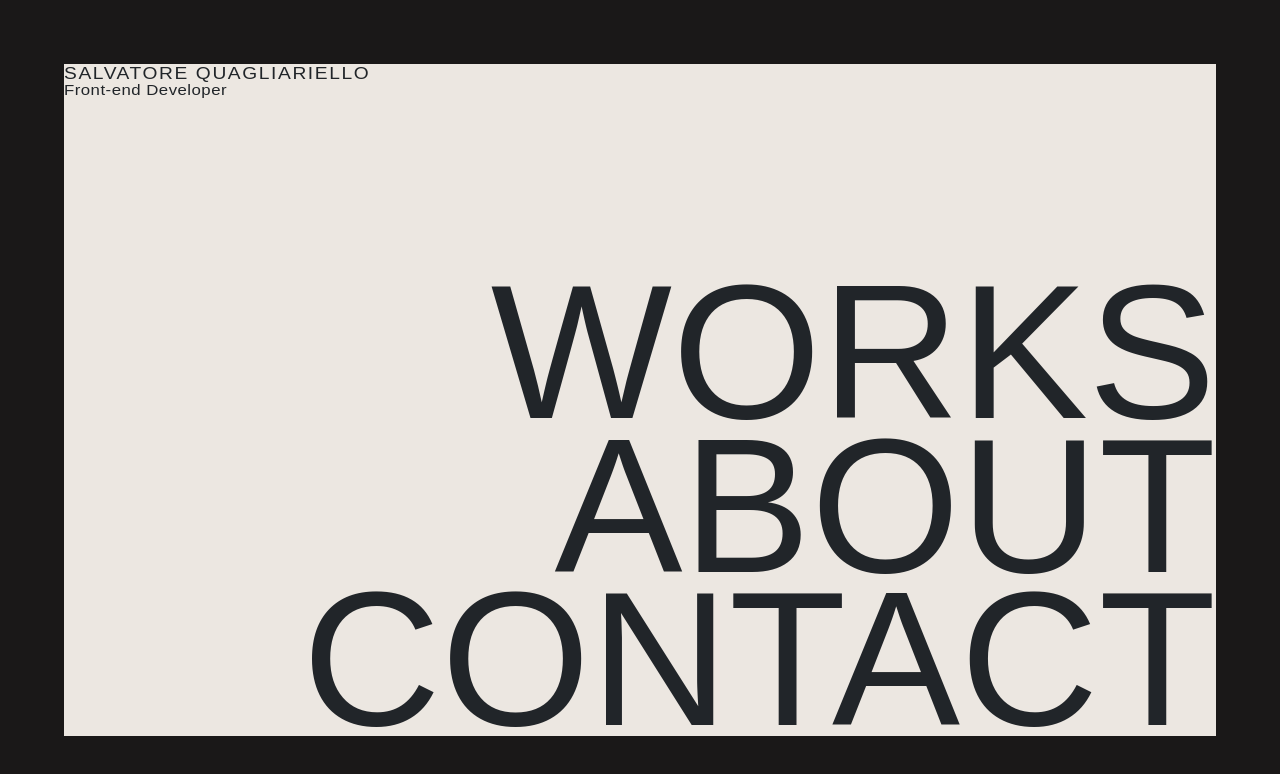
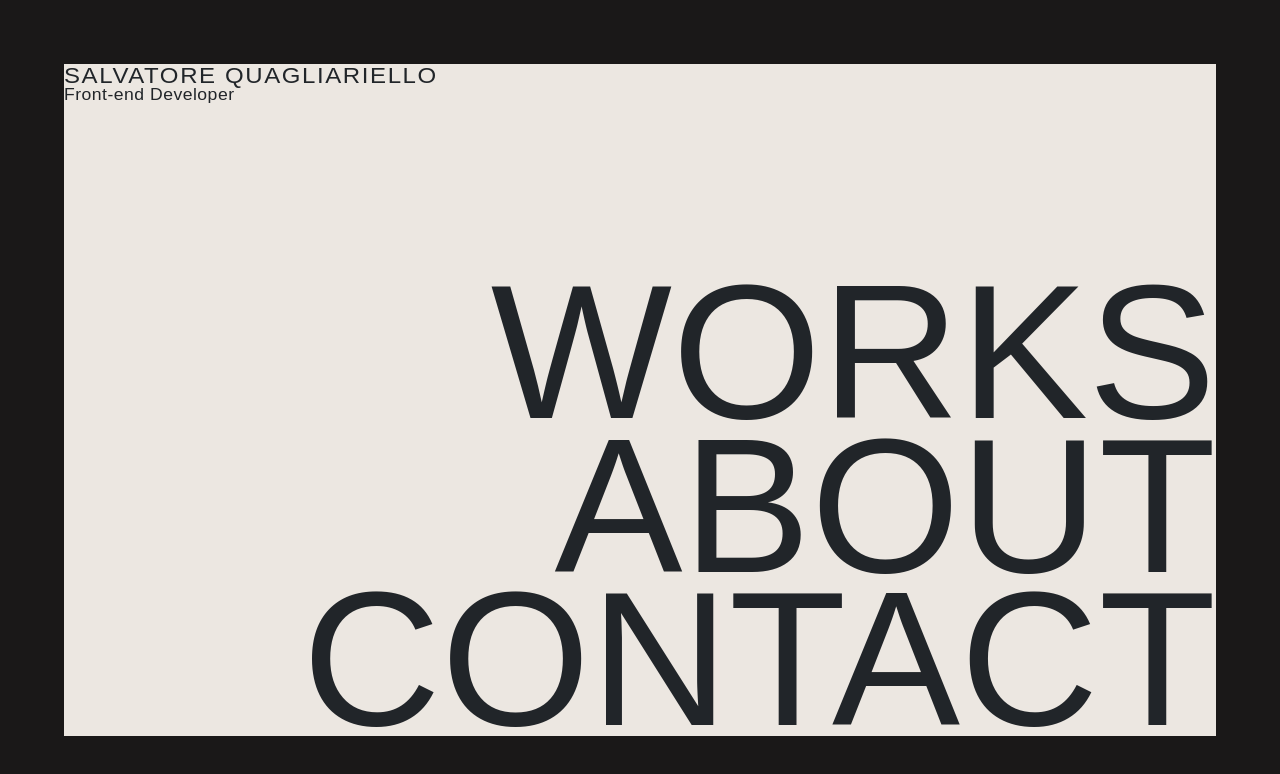
Before and after one commit to salvatorequagliariello/portfolio-website, a React (Vite) app: page / in a window 1280 px wide. Shown: the top 774 px of the page. Built offline with nearby package versions, Linux system fonts and the light colour scheme; a web font is replaced by a local one.

Commit message:
add react router support

```diff
--- a/package.json
+++ b/package.json
@@ -13,7 +13,8 @@
     "@popperjs/core": "^2.11.8",
     "bootstrap": "^5.3.1",
     "react": "^18.2.0",
-    "react-dom": "^18.2.0"
+    "react-dom": "^18.2.0",
+    "react-router-dom": "^6.14.2"
   },
   "devDependencies": {
     "@types/react": "^18.2.15",
--- a/src/components/Home.jsx
+++ b/src/components/Home.jsx
@@ -1,5 +1,3 @@
-
-
 const Home = () => {
     return (
         <div className="home container-fluid">
--- a/src/styles/main.css
+++ b/src/styles/main.css
@@ -41,7 +41,7 @@
     font-weight: 400;
     text-transform: uppercase;
 
-    font-size: 1.2rem;
+    font-size: 1.5rem;
     letter-spacing: 0.1rem;
     transform: scale(1, 0.9);
 }
@@ -49,7 +49,7 @@
 .p-font {
     font-family: var(--font-primary);
     font-weight: 100;
-    font-size: 1.05rem;
+    font-size: 1.1rem;
 
     letter-spacing: 0.03rem;
     line-height: 0.9;
```
Also changed, not shown: 1 other file (tests, documents, lock files or other folders).
